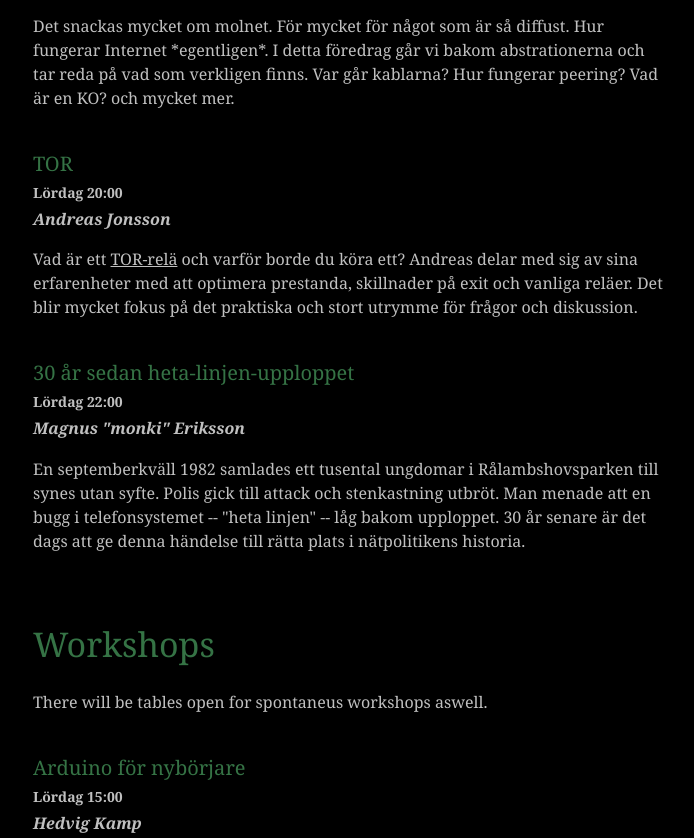
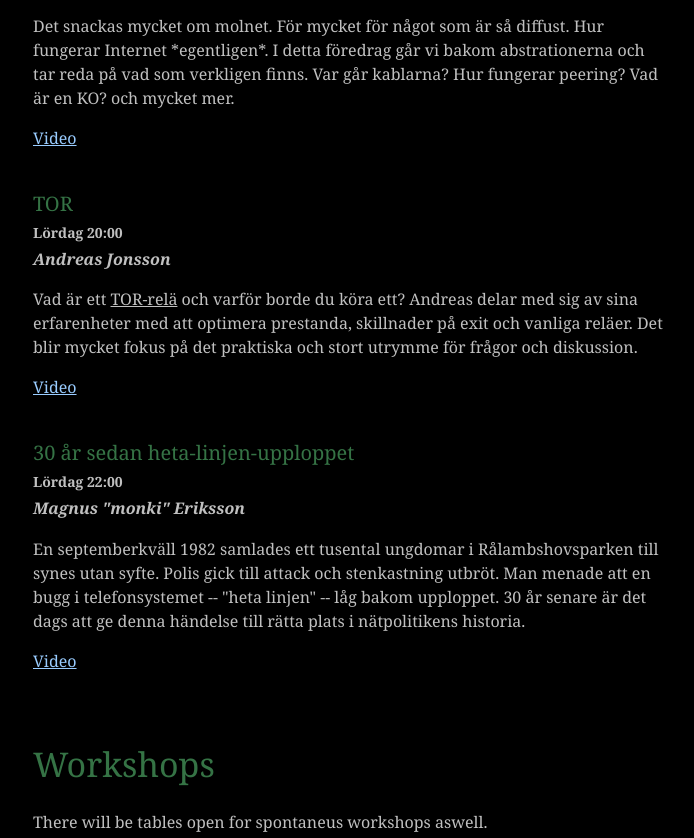
Before and after one commit to Sparvnastet/make-all.se, a plain HTML site: page index.html in a window 1280 px wide. Shown: the part 2731-3569 px from the top of the page, without its empty margins (289-983 px from the left). Drawn offline with Linux system fonts and the light colour scheme.

Commit message:
Added links to talks. Change link colors.

```diff
--- a/index.html
+++ b/index.html
@@ -90,10 +90,10 @@
 	    Kristoffer Smedlund
 	  </span>
 	</h2>
-	<span class="text">
+	<p class="text">
 	  Kristoffer kommer här att gå igenom hur GPUs (grafikkretsar) fungerar i praktiken, vad en shader egentligen är och hur modern grafikutveckling med openGL kan gå till.
 	   </br>
-	</span>
+	</p>
 
 	<h2>Låsdyrkning
 	  <br />
@@ -103,9 +103,9 @@
 	    Phyx
 	  </span>
 	</h2>
-	<span class="text">
+	<p class="text">
 	  Ett inledande talk om hur lås och nycklar fungerar. Följs sedan upp med en workshop där alla får prova själva.
-	</span>
+	</p>
 
 	<h2>Internets inre beståndsdelar
 	  <br />
@@ -115,9 +115,13 @@
 	    Martin Millnert
 	  </span>
 	</h2>
-	<span class="text">
+	<p class="text">
 	  Det snackas mycket om molnet. För mycket för något som är så diffust. Hur fungerar Internet *egentligen*. I detta föredrag går vi bakom abstrationerna och tar reda på vad som verkligen finns. Var går kablarna? Hur fungerar peering? Vad är en KO? och mycket mer.
-	</span>
+	</p>
+
+        <p class="text">
+        <a href="talks/internets_inre_bestandsdelar.html">Video</a>
+        </p>
 
 	<h2>TOR
 	  <br />
@@ -127,10 +131,13 @@
 	    Andreas Jonsson
 	  </span>
 	</h2>
-	<span class="text">
+	<p class="text">
 	   Vad är ett <a href="https://www.torproject.org/docs/tor-doc-relay.html.en" class="text">TOR-relä</a> och varför borde du köra ett? Andreas delar med sig av sina erfarenheter med att optimera prestanda, skillnader på exit och vanliga reläer. Det blir mycket fokus på det praktiska och stort utrymme för frågor och diskussion.
-	   </br>
-	</span>
+	</p>
+
+        <p class="text">
+        <a href="talks/tor.html">Video</a>
+        </p>
 
 	<h2>30 år sedan heta-linjen-upploppet
 	  <br />
@@ -140,9 +147,13 @@
 	    Magnus "monki" Eriksson
 	  </span>
 	</h2>
-	<span class="text">
+	<p class="text">
 	   En septemberkväll 1982 samlades ett tusental ungdomar i Rålambshovsparken till synes utan syfte. Polis gick till attack och stenkastning utbröt. Man menade att en bugg i telefonsystemet --  "heta linjen" -- låg bakom upploppet. 30 år senare är det dags att ge denna händelse till rätta plats i nätpolitikens historia.
-	</span>
+	</p>
+
+        <p class="text">
+        <a href="talks/hetalinjen.html">Video</a>
+        </p>
 
       </div>
       <div id="workshops">
--- a/main.css
+++ b/main.css
@@ -92,3 +92,5 @@ h2 {
 .olControlAttribution {
     bottom: 5px;
 }
+
+a, a:visited { color: #99ccff; }
```
